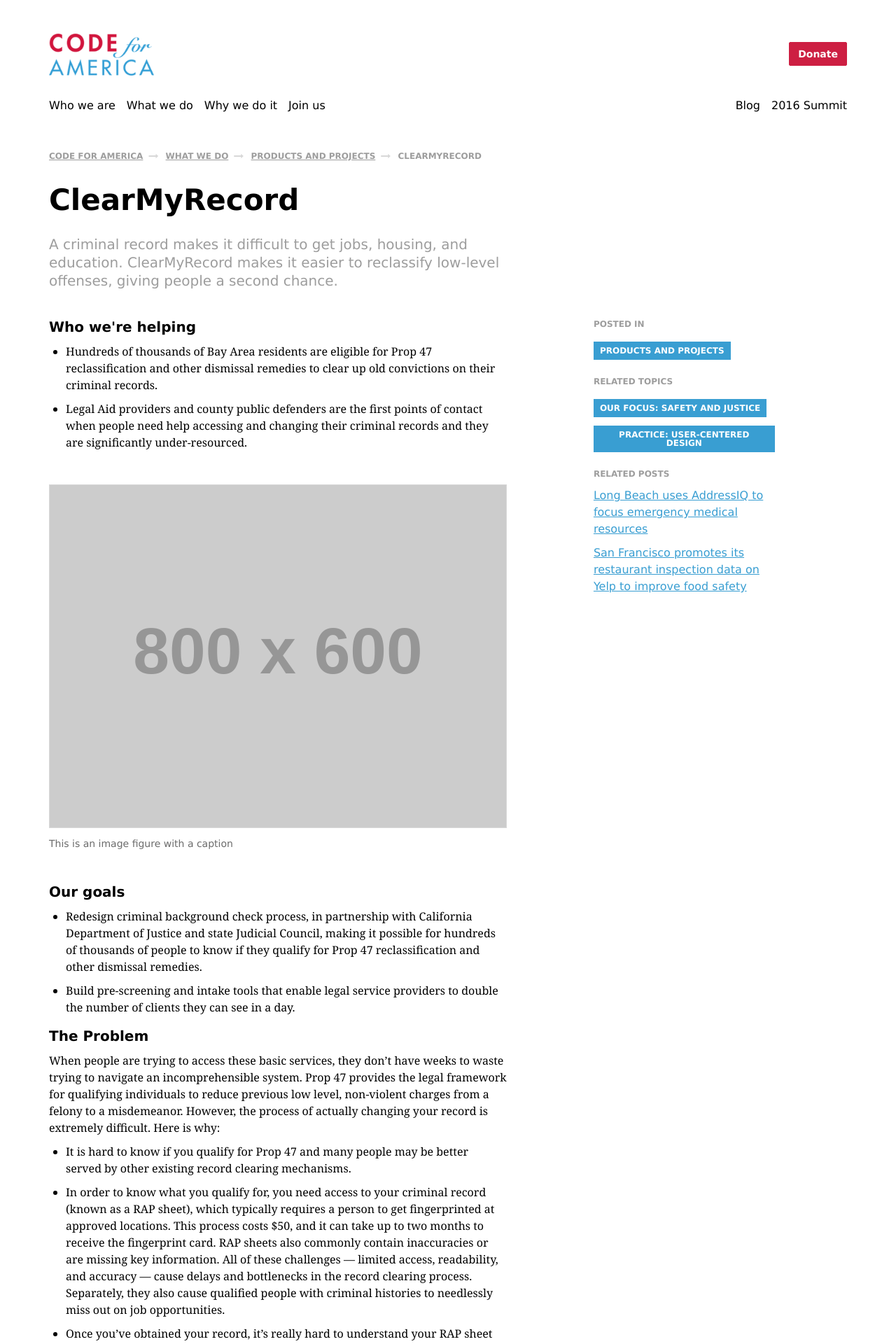
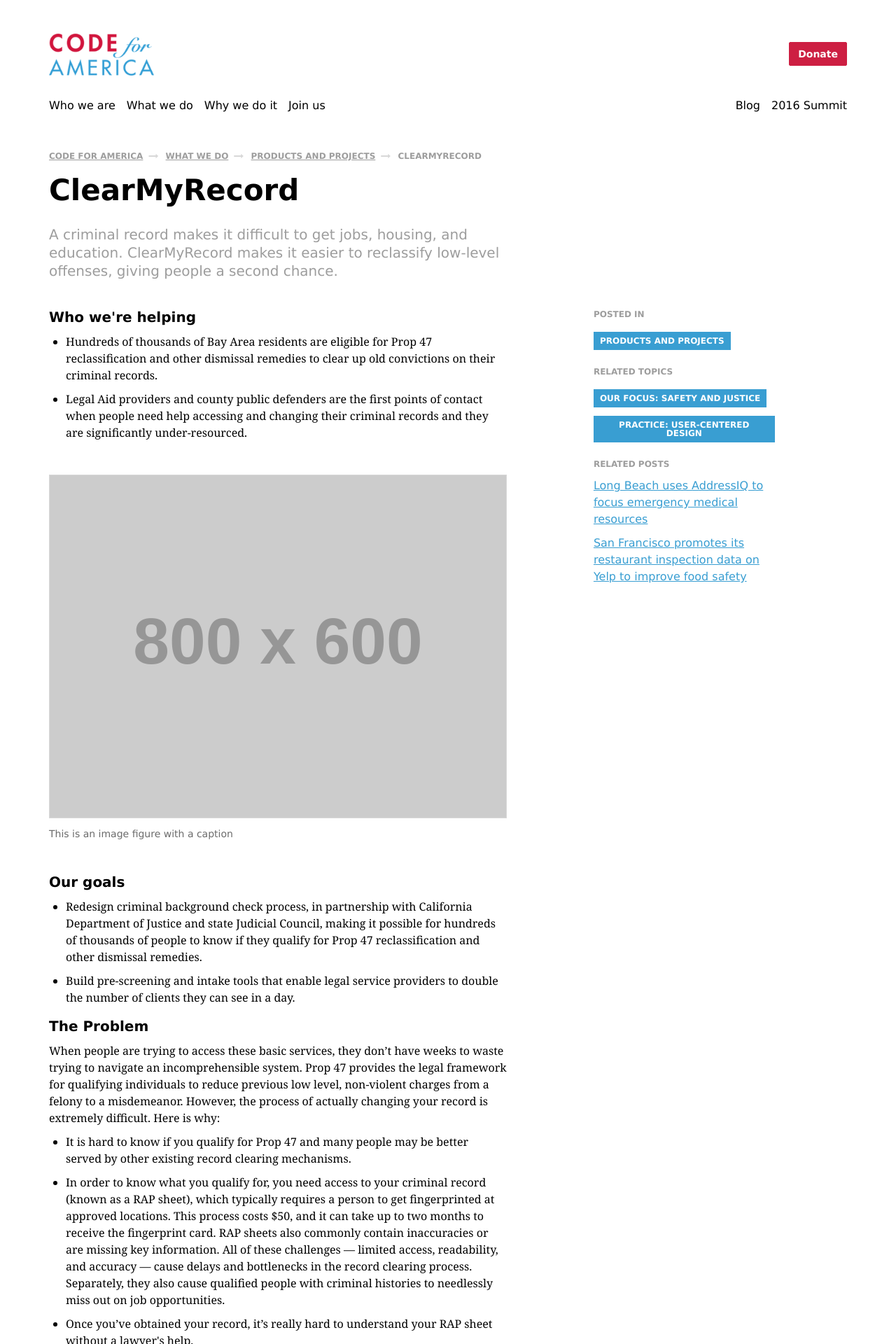
Before and after one commit to codeforamerica/style-guide, a Jekyll site: the page built from _templates/content.html, in a window 1280 px wide. Shown: the top 1920 px of the page at 70% size. Built offline with Jekyll 4.4.1, drawn with Linux system fonts in a browser that asks for light colours; nearby versions of some CDN libraries.

Commit message:
Tweaks to page header, which is now an organism

```diff
--- a/_sass/molecules/_page-header.scss
+++ /dev/null
@@ -1,6 +0,0 @@
-.page-header {
-  margin-bottom: $small-spacing;
-  @include media($tablet-up) {
-    margin-bottom: $base-spacing;
-  }
-}
--- /dev/null
+++ b/_sass/organisms/_page-header.scss
@@ -0,0 +1,10 @@
+.page-header {
+  margin-bottom: $small-spacing;
+  @include media($tablet-up) {
+    margin-bottom: $base-spacing;
+  }
+  // Pull title text close to breadcrumbs, a common pattern
+  .breadcrumbs + h1.title-text {
+    margin-top: $small-spacing;
+  }
+}
--- a/css/main.scss
+++ b/css/main.scss
@@ -33,13 +33,13 @@
 @import 'molecules/breadcrumbs';
 @import 'molecules/slab';
 @import 'molecules/searchbar';
-@import 'molecules/page-header';
 @import 'molecules/card';
 @import 'molecules/logos';
 
 // Organisms (complex components)
 @import 'organisms/billboard';
 @import 'organisms/hero';
+@import 'organisms/page-header';
 @import 'organisms/global-header';
 @import 'organisms/global-footer';
 
```
